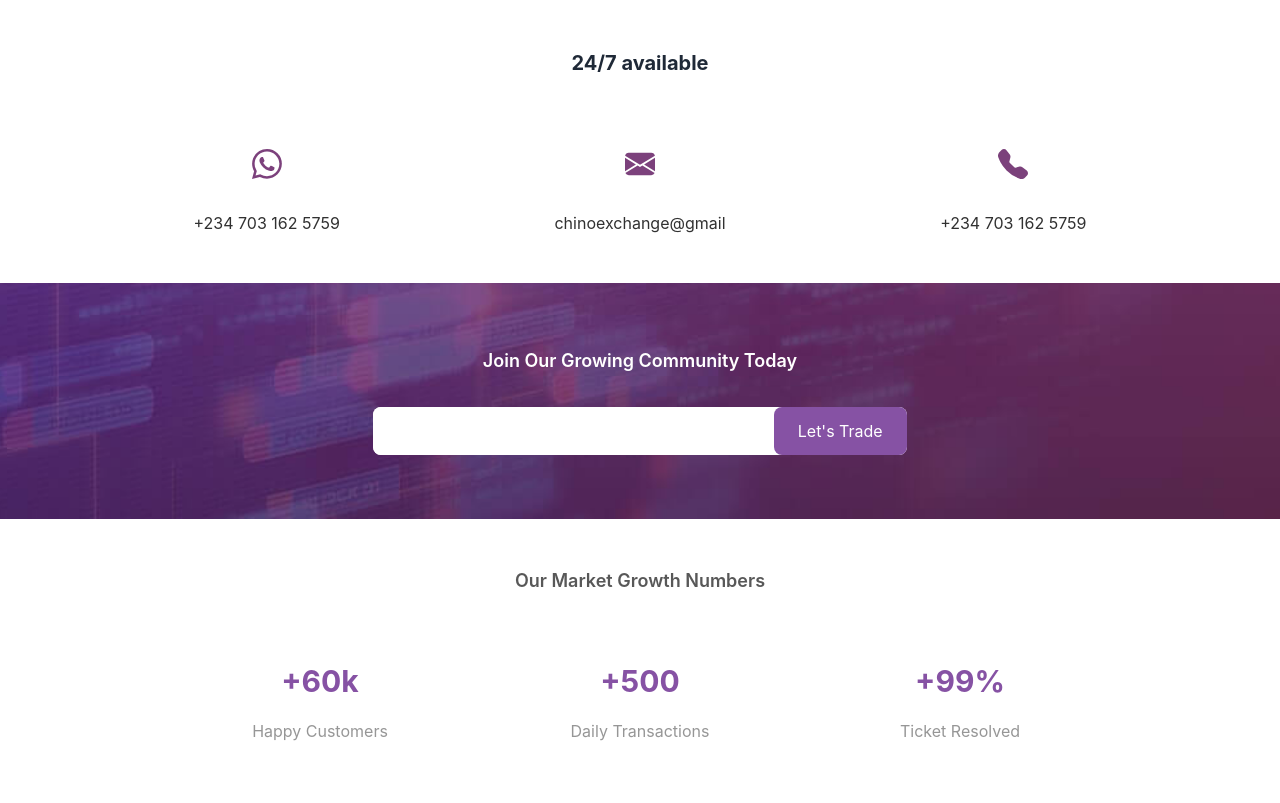
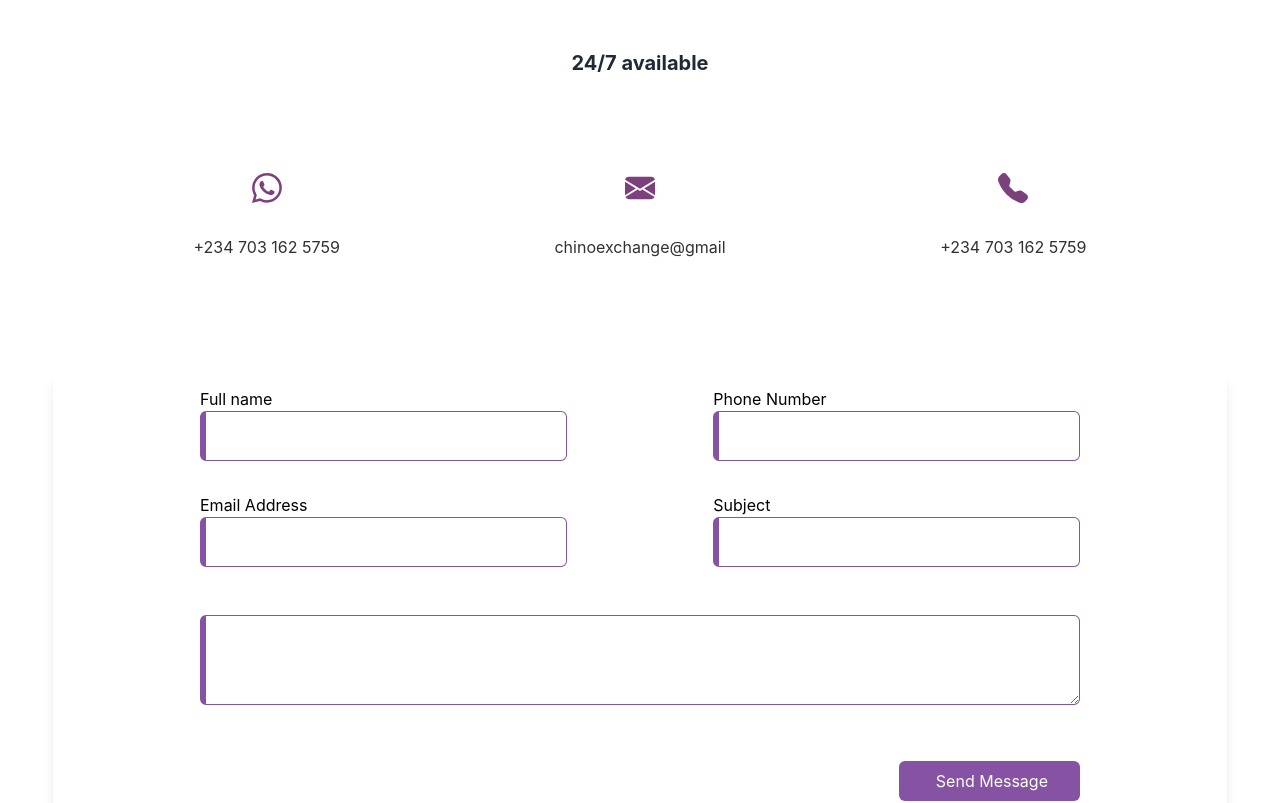
Before and after one commit to youngmikec/chinos-exchange, a React (Create React App) app: page /contact-us in a window 1280 px wide. Shown: the part 600-1403 px from the top of the page. Built offline with nearby package versions, Linux system fonts and the light colour scheme.

Commit message:
contact us work done

```diff
--- a/src/components/frontend-components/contact-us-comp.tsx
+++ b/src/components/frontend-components/contact-us-comp.tsx
@@ -1,4 +1,4 @@
-import React from 'react';
+import React,{useState} from 'react';
 
 // style
 import './style.css';
@@ -8,6 +8,7 @@ import coin from '../../assets/images/hompage_coin.png'
 import { BsTelephoneFill } from "react-icons/bs";
 import { BsWhatsapp } from "react-icons/bs";
 import {BsEnvelopeFill} from "react-icons/bs";
+
 // components
 import HeroSection from '../../shared/users-frontend/hero-section';
 import { Link } from 'react-router-dom';
@@ -15,6 +16,9 @@ import JoinUs from '../../shared/users-frontend/join-us';
 import Footer from '../../shared/users-frontend/footer';
 
 const ContactUsComp = () => {
+const[toggle,setToggle] = useState(true)
+const[toggle1,setToggle1] = useState(true)
+const[toggle2,setToggle2] = useState(true)
   return (
     <>
         <HeroSection>
@@ -36,21 +40,64 @@ const ContactUsComp = () => {
                 24/7 available
                 </h3>
             </div>
-            <div className="flex flex-row justify-evenly">
-                <div className=" flex flex-col justify-center social-box w-2/12 hover:rounded-lg ">
+            <div className=' flex flex-row justify-evenly z-10 my-20' >
+                <div
+                className={toggle? 'flex flex-col justify-center social-box w-2/12 hover:rounded-lg':'flex flex-col justify-center social-box-hover w-2/12 hover:rounded-lg'}
+                onMouseLeave={()=>setToggle(true)} onMouseOver={()=>setToggle(false)}
+                >
                    <BsWhatsapp className='mx-auto mt-4 text-3xl'/>
 
-                   <h3 className='text-center my-8 '>+234 703 162 5759</h3>
+                   <h3 className={toggle ? 'text-center my-8 social-box-text':'text-center my-8 social-box-hover-text'}>+234 703 162 5759</h3>
                 </div>
-                <div className=" flex flex-col justify-center social-box w-2/12 hover:rounded-lg">
+                <div
+                className={toggle1? 'flex flex-col justify-center social-box w-2/12 hover:rounded-lg':'flex flex-col justify-center social-box-hover w-2/12 hover:rounded-lg'}
+                onMouseLeave={()=>setToggle1(true)} onMouseOver={()=>setToggle1(false)}
+                >
                     <BsEnvelopeFill className='mx-auto mt-4 text-3xl'/>
-                    <h3 className='text-center my-8 w-full '>chinoexchange@gmail</h3>
+                    <h3 className={toggle1 ? 'text-center my-8 social-box-text':'text-center my-8 social-box-hover-text'}>chinoexchange@gmail</h3>
                 </div>
-                <div className=" flex flex-col justify-center social-box w-2/12 hover:rounded-lg">
+                <div
+                 className={toggle2? 'flex flex-col justify-center social-box w-2/12 hover:rounded-lg':'flex flex-col justify-center social-box-hover w-2/12 hover:rounded-lg'}
+                 onMouseLeave={()=>setToggle2(true)} onMouseOver={()=>setToggle2(false)}
+                 >
                     <BsTelephoneFill className='mx-auto mt-4 text-3xl'/>
-                    <h3 className='text-center my-8 '>+234 703 162 5759</h3>
+                    <h3 className={toggle2 ? 'text-center my-8 social-box-text':'text-center my-8 social-box-hover-text'}>+234 703 162 5759</h3>
                 </div>
 
+            </div>
+            <div className='flex flex-col justify-center px-0 shadow-lg w-11/12 mx-auto mt-20'>
+
+                <div className="flex w-9/12 justify-between mx-auto my-4">
+
+                    <div className='flex flex-col w-5/12 '>
+                    <label htmlFor="" className=''>Full name</label>
+                    <input type="text" name="" id="" className='input-border rounded-md py-3 outline-none'/>
+                    </div>
+
+                    <div className='flex flex-col w-5/12'>
+                    <label htmlFor="">Phone Number </label>
+                    <input type="text" name="" id="" className='input-border rounded-md py-3 outline-none'/>
+                    </div>
+                </div>
+                <div className="flex w-9/12 justify-between mx-auto my-4">
+
+                    <div className='flex flex-col w-5/12'>
+                    <label htmlFor="">Email Address</label>
+                    <input type="text" name="" id="" className='input-border rounded-md py-3  outline-none'/>
+                    </div>
+
+                    <div className='flex flex-col w-5/12 '>
+                    <label htmlFor="">Subject</label>
+                    <input type="text" name="" id="" className='input-border rounded-md py-3 outline-none'/>
+                    </div>
+                </div>
+                <div className="flex w-9/12 mx-auto my-4">
+
+                <textarea name="" id="" className='input-border scrollable-none py-5 w-full rounded-md outline-none mt-4'></textarea>
+                </div>
+                <div className='flex w-9/12 justify-end my-10 self-center '>
+                    <input type="button" value=" Send Message"  className='button rounded-md ' />
+                </div>
             </div>
         </div>
         <div className='my-4'>
--- a/src/components/frontend-components/style.css
+++ b/src/components/frontend-components/style.css
@@ -51,13 +51,23 @@
         color: rgba(104, 37, 104, 0.87);
         background-color: white;
     }
-    .social-box:hover{
+    .social-box-hover{
         background-color: rgba(104, 37, 104, 0.87);
-        color: white;
+        color: white !important;
     }
-    .social-box>h3{
+    .social-box-text{
         color: rgb(49, 49, 49);
     }
-    .social-box>h3:hover{
+    .social-box-hover-text{
         color: rgb(253, 253, 253);
     }
+    .input-border {
+        border: 1px solid #8652A4;
+        border-left: 6px solid #8652A4;
+    }
+    .button{
+        cursor: pointer;
+        background-color: #8652A4;
+        color: white;
+        padding: 0.5rem 2rem;
+    }
```
